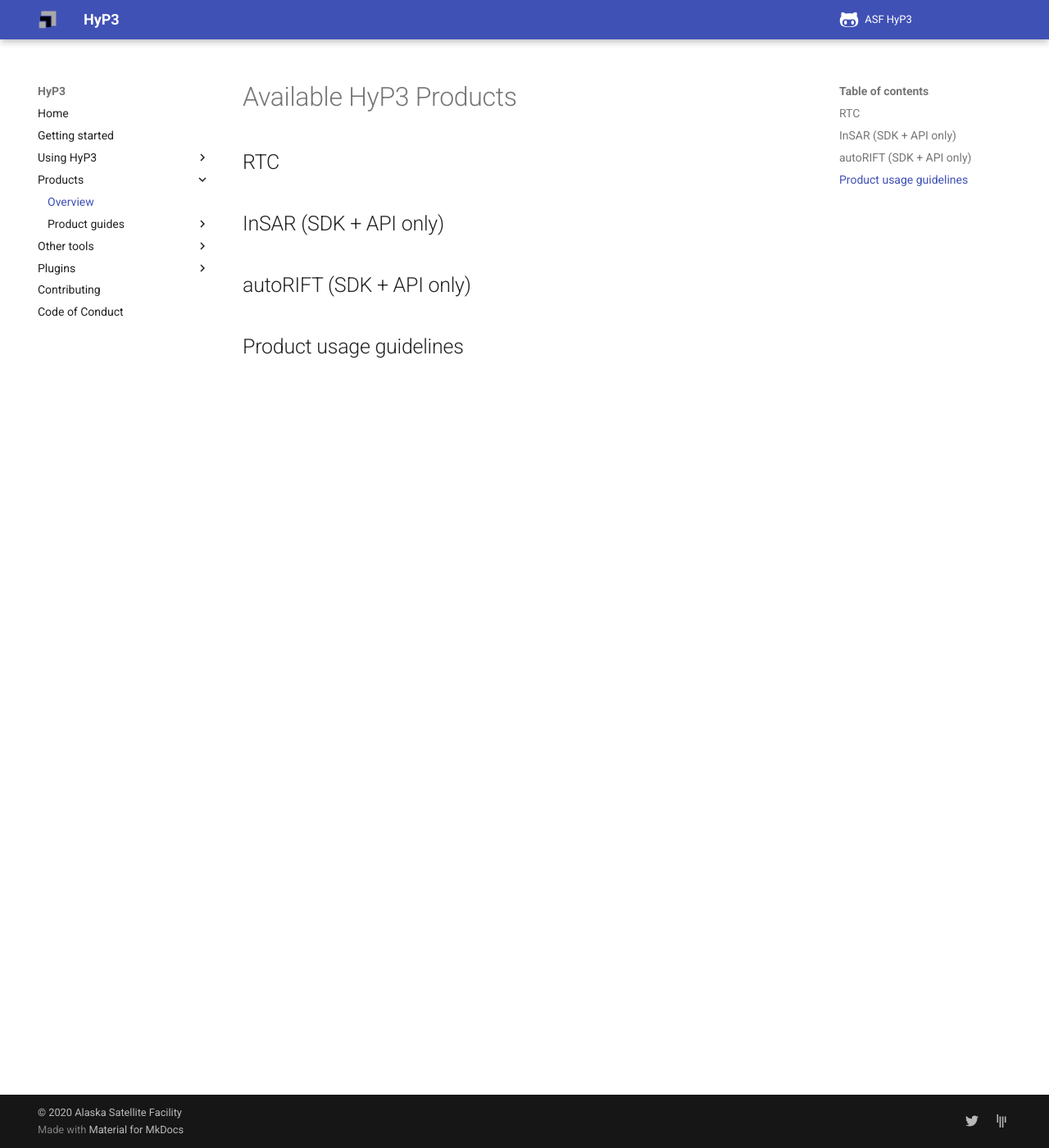
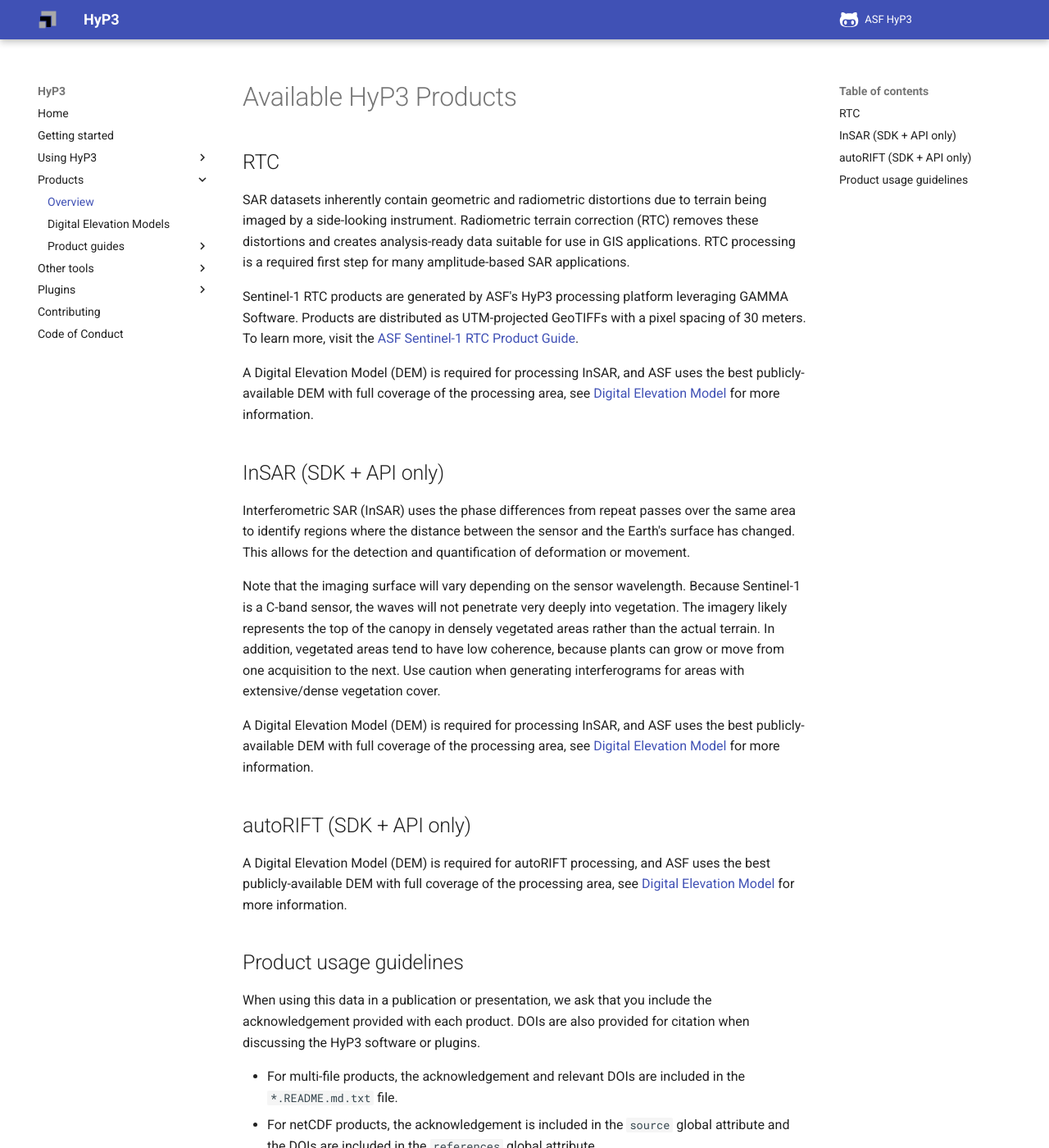
Before and after one commit to ASFHyP3/hyp3-docs, an MkDocs documentation site: the page built from docs/products.md, in a window 1280 px wide and 1400 px high. Shown: the whole window at 82% size. Built offline with MkDocs 1.6.1 and Material for MkDocs 9.7.7, drawn with Linux system fonts in a browser that asks for light colours.

Commit message:
Start product descriptions and dem discussion. Link internally for product guide.

```diff
--- a/docs/products.md
+++ b/docs/products.md
@@ -2,8 +2,55 @@
 
 ## RTC
 
+SAR datasets inherently contain geometric and radiometric distortions due to terrain
+being imaged by a side-looking instrument. Radiometric terrain correction (RTC) removes
+these distortions and creates analysis-ready data suitable for use in GIS applications.
+RTC processing is a required first step for many amplitude-based SAR applications.
+
+Sentinel-1 RTC products are generated by ASF's HyP3 processing platform leveraging
+GAMMA Software.  Products are distributed as UTM-projected GeoTIFFs with a pixel
+spacing of 30 meters. To learn more, visit the
+[ASF Sentinel-1 RTC Product Guide](guides/rtc_user.md).
+
+A Digital Elevation Model (DEM) is required for processing InSAR, and ASF uses the
+best publicly-available DEM with full coverage of the processing area,
+see [Digital Elevation Model](dems.md) for more information.
+
 ## InSAR (SDK + API only)
+
+Interferometric SAR (InSAR) uses the phase differences from repeat passes over the
+same area to identify regions where the distance between the sensor and the Earth's
+surface has changed. This allows for the detection and quantification of deformation
+or movement.
+
+Note that the imaging surface will vary depending on the sensor wavelength. Because
+Sentinel-1 is a C-band sensor, the waves will not penetrate very deeply into vegetation.
+The imagery likely represents the top of the canopy in densely vegetated areas rather
+than the actual terrain. In addition, vegetated areas tend to have low coherence,
+because plants can grow or move from one acquisition to the next. Use caution when
+generating interferograms for areas with extensive/dense vegetation cover.
+
+A Digital Elevation Model (DEM) is required for processing InSAR, and ASF uses the
+best publicly-available DEM with full coverage of the processing area,
+see [Digital Elevation Model](dems.md) for more information.
+
 
 ## autoRIFT (SDK + API only)
 
+
+
+
+A Digital Elevation Model (DEM) is required for autoRIFT processing, and ASF uses the
+best publicly-available DEM with full coverage of the processing area,
+see [Digital Elevation Model](dems.md) for more information.
+
 ## Product usage guidelines
+
+When using this data in a publication or presentation, we ask that you include the
+acknowledgement provided with each product. DOIs are also provided for citation
+when discussing the HyP3 software or plugins.
+
+- For multi-file products, the acknowledgement and relevant DOIs are included in
+  the `*.README.md.txt` file.
+- For netCDF products, the acknowledgement is included in the `source` global attribute
+  and the DOIs are included in the `references` global attribute.
--- a/mkdocs.yml
+++ b/mkdocs.yml
@@ -41,6 +41,7 @@ nav:
       - API: using/api.md
   - Products:
       - Overview: products.md
+      - Digital Elevation Models: dems.md
       - Product guides:
           - RTC Users Guide: guides/rtc_user.md
           - RTC ATBD: guides/rtc_atbd.md
```
Also changed, not shown: docs/dems.md (added, +22 -0 lines), docs/using/vertex.md (+1 -1 lines).
